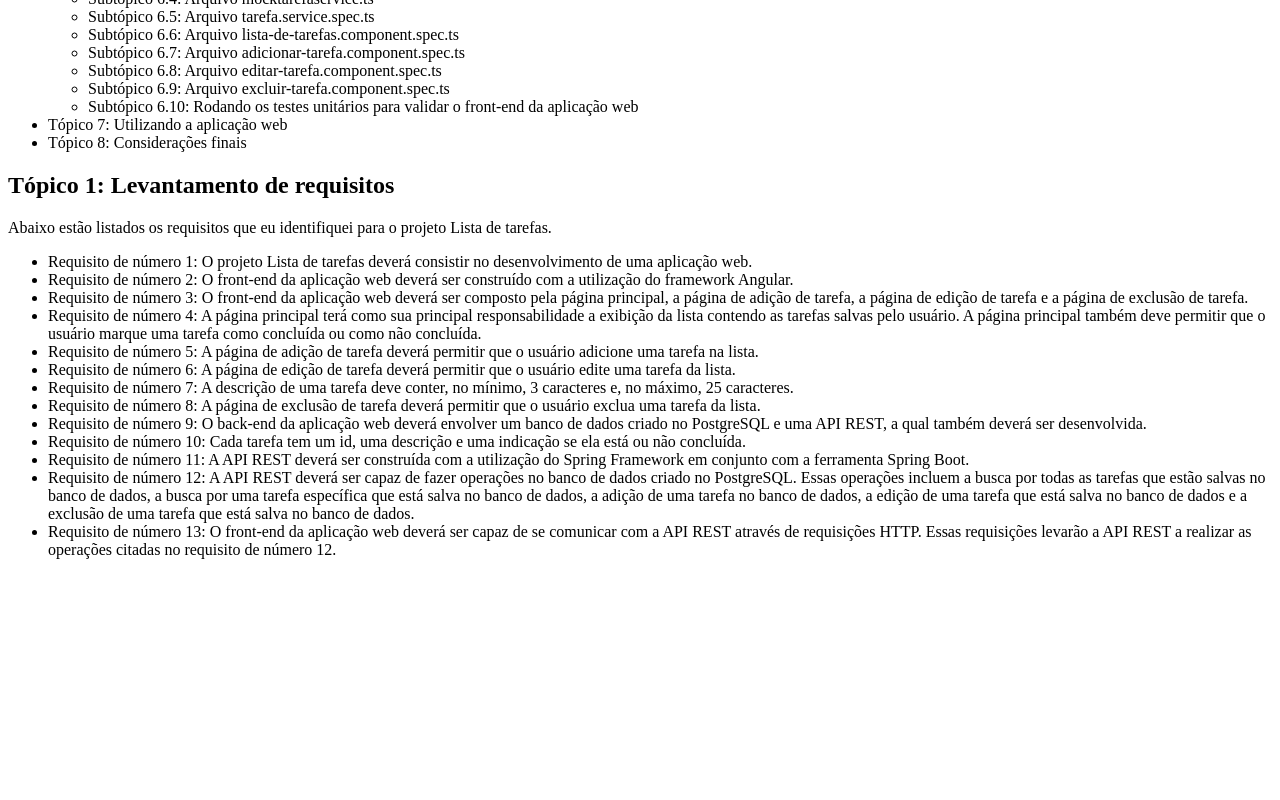
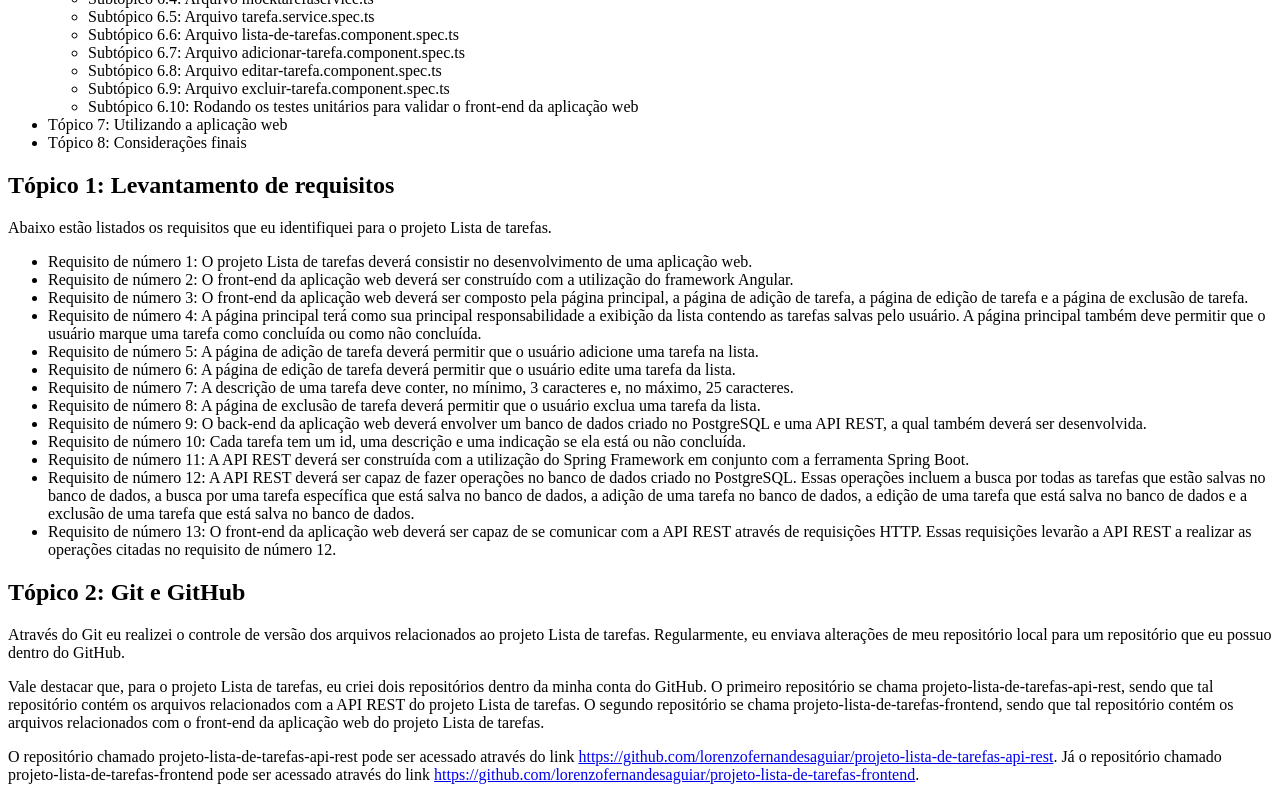
Before and after one commit to lorenzofernandesaguiar/lorenzofernandesaguiar.github.io, a plain HTML site: page index.html in a window 1280 px wide. Shown: the part 1160-1960 px from the top of the page. Before the commit the page ends 1735 px from the top, so only its background shows below. Drawn offline with Linux system fonts and the light colour scheme.

Commit message:
Altera o arquivo index.html
O arquivo index.html recebeu alterações. Sobre essas alterações, pode-se destacar a adição do tópico 2.

```diff
--- a/index.html
+++ b/index.html
@@ -93,5 +93,9 @@
         <li>Requisito de número 12: A API REST deverá ser capaz de fazer operações no banco de dados criado no PostgreSQL. Essas operações incluem a busca por todas as tarefas que estão salvas no banco de dados, a busca por uma tarefa específica que está salva no banco de dados, a adição de uma tarefa no banco de dados, a edição de uma tarefa que está salva no banco de dados e a exclusão de uma tarefa que está salva no banco de dados.</li>
         <li>Requisito de número 13: O front-end da aplicação web deverá ser capaz de se comunicar com a API REST através de requisições HTTP. Essas requisições levarão a API REST a realizar as operações citadas no requisito de número 12.</li>
     </ul>
+    <h2>Tópico 2: Git e GitHub</h2>
+    <p>Através do Git eu realizei o controle de versão dos arquivos relacionados ao projeto Lista de tarefas. Regularmente, eu enviava alterações de meu repositório local para um repositório que eu possuo dentro do GitHub.</p>
+    <p>Vale destacar que, para o projeto Lista de tarefas, eu criei dois repositórios dentro da minha conta do GitHub. O primeiro repositório se chama projeto-lista-de-tarefas-api-rest, sendo que tal repositório contém os arquivos relacionados com a API REST do projeto Lista de tarefas. O segundo repositório se chama projeto-lista-de-tarefas-frontend, sendo que tal repositório contém os arquivos relacionados com o front-end da aplicação web do projeto Lista de tarefas.</p>
+    <p>O repositório chamado projeto-lista-de-tarefas-api-rest pode ser acessado através do link <a target="_blank" href="https://github.com/lorenzofernandesaguiar/projeto-lista-de-tarefas-api-rest">https://github.com/lorenzofernandesaguiar/projeto-lista-de-tarefas-api-rest</a>. Já o repositório chamado projeto-lista-de-tarefas-frontend pode ser acessado através do link <a target="_blank" href="https://github.com/lorenzofernandesaguiar/projeto-lista-de-tarefas-frontend">https://github.com/lorenzofernandesaguiar/projeto-lista-de-tarefas-frontend</a>.</p>
 </body>
 </html>
```
